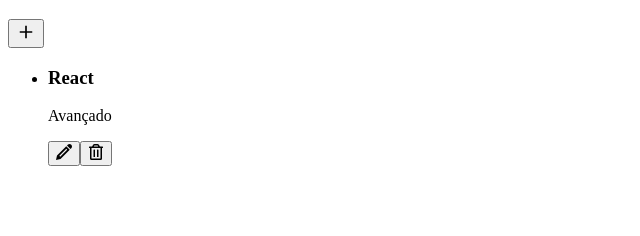
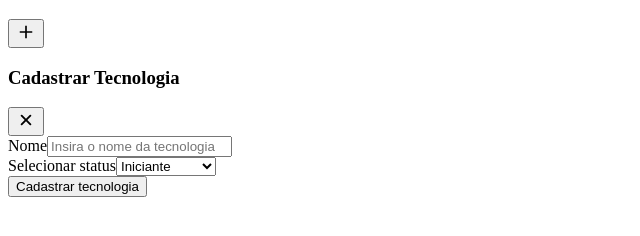
Before and after one commit to Gabriel-Zarpellon/KenzieHub-React, a React (Vite) app: page /dashboard in a window 1280 px wide. Both pictures are taken after a click on the button 26 px from the left and 395 px from the top of the page. Shown: the part 362-598 px from the top of the page, without its empty margins (0-640 px from the left). Built offline with nearby package versions, Linux system fonts and the light colour scheme.

Commit message:
feat: create tech context and functions for tech create, delete and update

```diff
--- a/src/App.jsx
+++ b/src/App.jsx
@@ -1,3 +1,4 @@
+import { TechProvider } from "./providers/TechContext";
 import { UserProvider } from "./providers/UserContext";
 import { RoutesMain } from "./routes/RoutesMain";
 
@@ -5,7 +6,9 @@
   return (
     <>
       <UserProvider>
-        <RoutesMain />
+        <TechProvider>
+          <RoutesMain />
+        </TechProvider>
       </UserProvider>
     </>
   );
--- a/src/components/AddTechModal/index.jsx
+++ b/src/components/AddTechModal/index.jsx
@@ -1,16 +1,23 @@
 import { useForm } from "react-hook-form";
 import { FormInput } from "../FormInput";
 import { Modal } from "../Modal";
+import { useContext } from "react";
+import { TechContext } from "../../providers/TechContext";
 
 export function AddTechModal() {
   const { register, handleSubmit } = useForm();
+  const { setIsAddTechOpen, addTech } = useContext(TechContext);
 
   function submit(formData) {
-    console.log(formData);
+    addTech(formData);
   }
 
   return (
-    <Modal title="Cadastrar Tecnologia" setIsOpen={} value={false}>
+    <Modal
+      title="Cadastrar Tecnologia"
+      setIsOpen={setIsAddTechOpen}
+      value={false}
+    >
       <form onSubmit={handleSubmit(submit)}>
         <FormInput
           label="Nome"
--- a/src/components/EditTechModal/index.jsx
+++ b/src/components/EditTechModal/index.jsx
@@ -1,6 +1,11 @@
+import { useContext } from "react";
 import { Modal } from "../Modal";
+import { TechContext } from "../../providers/TechContext";
+import { useForm } from "react-hook-form";
+import { FormInput } from "../FormInput";
 
 export function EditTechModal() {
+  const { setIsEditTechOpen, editTech, updateTech } = useContext(TechContext);
   const { register, handleSubmit } = useForm({
     values: {
       title: editTech.title,
@@ -9,10 +14,15 @@
   });
 
   function submit(formData) {
-    console.log(formData);
+    updateTech(formData);
   }
+
   return (
-    <Modal title="Tecnologia Detalhes" setIsOpen={} value={false}>
+    <Modal
+      title="Tecnologia Detalhes"
+      setIsOpen={setIsEditTechOpen}
+      value={false}
+    >
       <form onSubmit={handleSubmit(submit)}>
         <FormInput
           label="Nome"
--- a/src/components/Modal/index.jsx
+++ b/src/components/Modal/index.jsx
@@ -1,4 +1,6 @@
 import { IoClose } from "react-icons/io5";
+import { useOutclickModal } from "../../hooks/useOutclickModal";
+import { useKeydownModal } from "../../hooks/useKeydownModal";
 
 export function Modal({ children, title, setIsOpen, value }) {
   let modalRef = useOutclickModal(() => {
@@ -18,6 +20,7 @@
             <IoClose size={20} />
           </button>
         </div>
+        <div>{children}</div>
       </div>
     </div>
   );
--- a/src/components/TechList/TechCard/index.jsx
+++ b/src/components/TechList/TechCard/index.jsx
@@ -1,16 +1,24 @@
 import { ImPencil } from "react-icons/im";
 import { FaRegTrashAlt } from "react-icons/fa";
+import { useContext } from "react";
+import { TechContext } from "../../../providers/TechContext";
 
 export function TechCard({ tech }) {
+  const { deleteTech, setIsEditTechOpen, setEditTech } = useContext(TechContext);
   return (
     <li>
       <h3>{tech.title}</h3>
       <div>
         <p>{tech.status}</p>
-        <button>
+        <button
+          onClick={() => {
+            setEditTech(tech);
+            setIsEditTechOpen(true);
+          }}
+        >
           <ImPencil size={16} />
         </button>
-        <button>
+        <button onClick={() => deleteTech(tech.id)}>
           <FaRegTrashAlt size={16} />
         </button>
       </div>
--- a/src/components/TechList/index.jsx
+++ b/src/components/TechList/index.jsx
@@ -1,16 +1,12 @@
+import { useContext } from "react";
 import { TechCard } from "./TechCard";
+import { UserContext } from "../../providers/UserContext";
 
 export function TechList() {
-  const techList = [
-    {
-      id: 1,
-      title: "React",
-      status: "Avançado",
-    },
-  ];
+  const { userTechs } = useContext(UserContext);
   return (
     <ul>
-      {techList.map((tech) => (
+      {userTechs.map((tech) => (
         <TechCard key={tech.id} tech={tech} />
       ))}
     </ul>
--- a/src/pages/DashboardPage/index.jsx
+++ b/src/pages/DashboardPage/index.jsx
@@ -1,11 +1,17 @@
-import { useContext } from "react";
+import { useContext, useState } from "react";
 import Logo from "../../assets/Logo.png";
 import { TechList } from "../../components/TechList";
 import { IoMdAdd } from "react-icons/io";
 import { UserContext } from "../../providers/UserContext";
+import { AddTechModal } from "../../components/AddTechModal";
+import { TechContext } from "../../providers/TechContext";
+import { EditTechModal } from "../../components/EditTechModal";
 
 export function DashboardPage() {
   const { user, userLogout } = useContext(UserContext);
+  const { isAddTechOpen, setIsAddTechOpen, isEditTechOpen } =
+    useContext(TechContext);
+
   return (
     <>
       <header>
@@ -23,11 +29,14 @@
       <section>
         <div>
           <h2>Tecnologias</h2>
-          <button>
+          <button onClick={() => setIsAddTechOpen(true)}>
             <IoMdAdd size={20} />
           </button>
         </div>
         <TechList />
+
+        {isAddTechOpen ? <AddTechModal /> : null}
+        {isEditTechOpen ? <EditTechModal /> : null}
       </section>
     </>
   );
--- /dev/null
+++ b/src/providers/TechContext.jsx
@@ -0,0 +1,79 @@
+import { createContext, useContext, useEffect, useState } from "react";
+import { UserContext } from "./UserContext";
+import { api } from "../services/api";
+
+export const TechContext = createContext({});
+
+export function TechProvider({ children }) {
+  const { userTechs, setUserTechs } = useContext(UserContext);
+
+  const [isAddTechOpen, setIsAddTechOpen] = useState(false);
+  const [isEditTechOpen, setIsEditTechOpen] = useState(false);
+  const [editTech, setEditTech] = useState(null);
+
+  const token = localStorage.getItem("@TOKEN");
+
+  async function addTech(formData) {
+    try {
+      const { data } = await api.post("/users/techs", formData, {
+        headers: {
+          Authorization: `Bearer ${token}`,
+        },
+      });
+      setUserTechs([...userTechs, data]);
+      alert("Tecnologia adicionada");
+      setIsAddTechOpen(false);
+    } catch (error) {
+      console.log(error);
+      alert(error.message);
+    }
+  }
+
+  async function deleteTech(tech_id) {
+    try {
+      await api.delete(`/users/techs/${tech_id}`, {
+        headers: {
+          Authorization: `Bearer ${token}`,
+        },
+      });
+      alert("Tecnologia excluída");
+    } catch (error) {
+      console.log(error);
+    }
+  }
+
+  async function updateTech(formData) {
+    try {
+      const { data } = await api.put(`/users/techs/${editTech.id}`, formData, {
+        headers: {
+          Authorization: `Bearer ${token}`,
+        },
+      });
+      setUserTechs(
+        userTechs.map((tech) => (tech.id == editTech.id ? data : tech))
+      );
+      alert("Tecnologia atualizada");
+      setIsEditTechOpen(false);
+    } catch (error) {
+      console.log(error);
+    }
+  }
+
+  return (
+    <TechContext.Provider
+      value={{
+        isAddTechOpen,
+        setIsAddTechOpen,
+        addTech,
+        deleteTech,
+        isEditTechOpen,
+        setIsEditTechOpen,
+        editTech,
+        setEditTech,
+        updateTech,
+      }}
+    >
+      {children}
+    </TechContext.Provider>
+  );
+}
--- a/src/providers/UserContext.jsx
+++ b/src/providers/UserContext.jsx
@@ -6,6 +6,7 @@
 
 export function UserProvider({ children }) {
   const [user, setUser] = useState();
+  const [userTechs, setUserTechs] = useState([]);
 
   const navigate = useNavigate();
 
@@ -21,6 +22,7 @@
             },
           });
           setUser(data);
+          setUserTechs(data.techs);
           navigate("/dashboard");
         } catch (error) {
           console.log(error);
@@ -60,7 +62,16 @@
   }
 
   return (
-    <UserContext.Provider value={{ userLogin, userRegister, user, userLogout }}>
+    <UserContext.Provider
+      value={{
+        userLogin,
+        userRegister,
+        user,
+        userLogout,
+        userTechs,
+        setUserTechs,
+      }}
+    >
       {children}
     </UserContext.Provider>
   );
```
